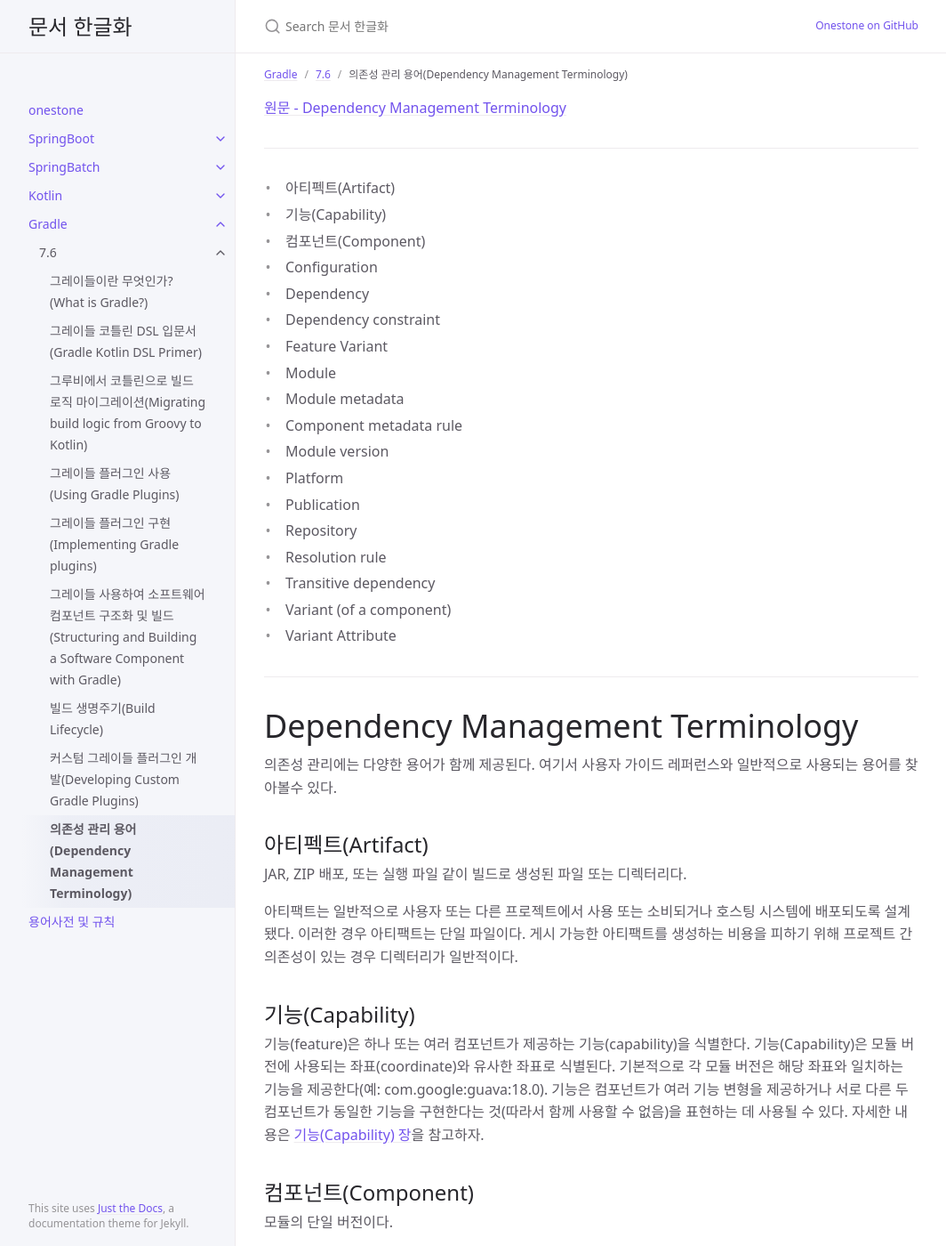
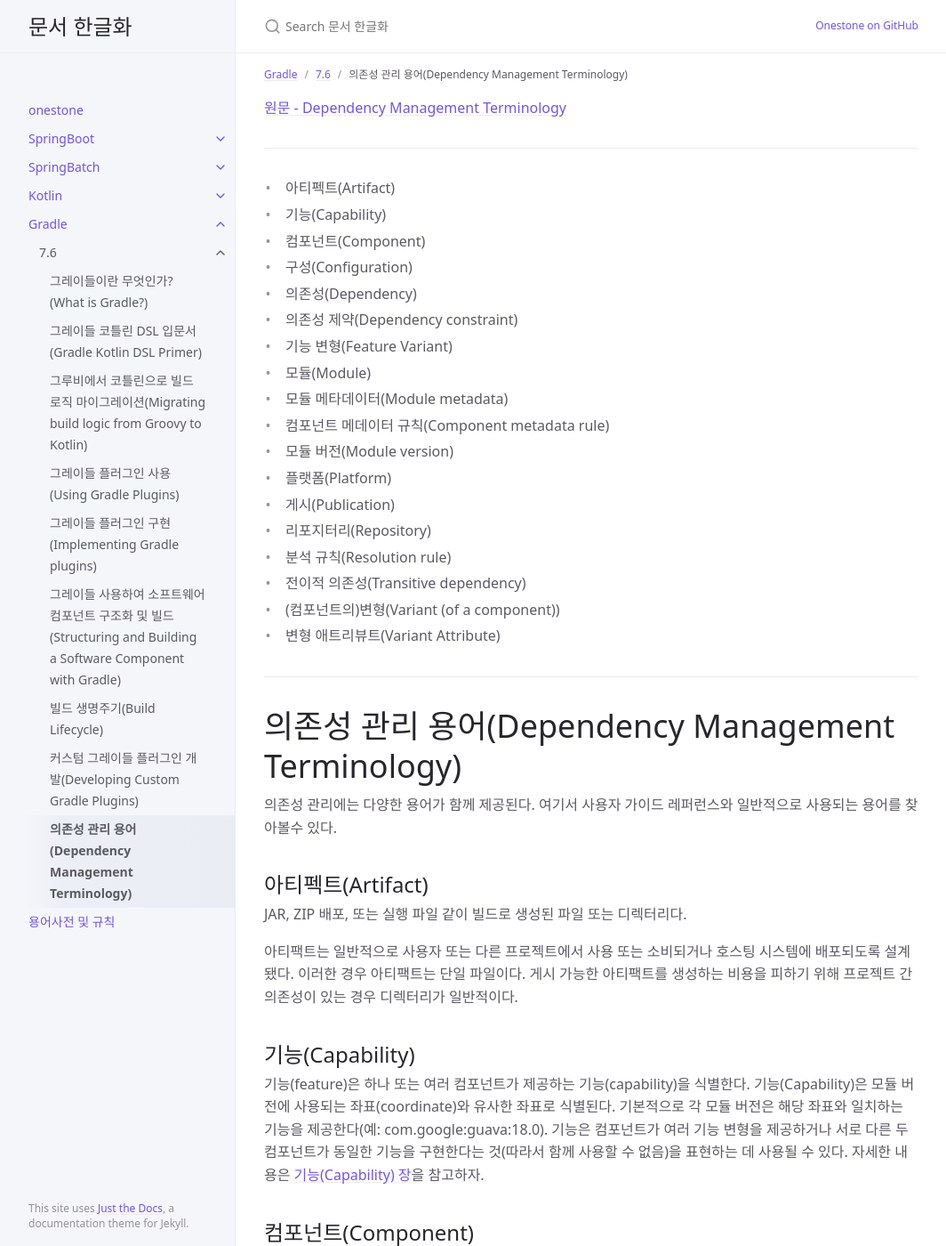
Before and after one commit to onestone9900/onestone9900.github.io, a Jekyll site: the page built from docs/gradle/7.6/9.terminology.md, in a window 1280 px wide and 1400 px high. Shown: the whole window at 89% size, without its empty margins (107-1171 px from the left). Built offline with Jekyll 4.4.1, drawn with Linux system fonts in a browser that asks for light colours.

Commit message:
docs: gradle - 의존성 관리 용어(Dependency Management Terminology) 제목 영문 병기

```diff
--- a/docs/gradle/7.6/9.terminology.md
+++ b/docs/gradle/7.6/9.terminology.md
@@ -13,26 +13,26 @@ nav_order: 10
 - 아티펙트(Artifact)
 - 기능(Capability)
 - 컴포넌트(Component)
-- Configuration
-- Dependency
-- Dependency constraint
-- Feature Variant
-- Module
-- Module metadata
-- Component metadata rule
-- Module version
-- Platform
-- Publication
-- Repository
-- Resolution rule
-- Transitive dependency
-- Variant (of a component)
-- Variant Attribute
+- 구성(Configuration)
+- 의존성(Dependency)
+- 의존성 제약(Dependency constraint)
+- 기능 변형(Feature Variant)
+- 모듈(Module)
+- 모듈 메타데이터(Module metadata)
+- 컴포넌트 메데이터 규칙(Component metadata rule)
+- 모듈 버전(Module version)
+- 플랫폼(Platform)
+- 게시(Publication)
+- 리포지터리(Repository)
+- 분석 규칙(Resolution rule)
+- 전이적 의존성(Transitive dependency)
+- (컴포넌트의)변형(Variant (of a component))
+- 변형 애트리뷰트(Variant Attribute)
 
 ***
 
 
-# Dependency Management Terminology
+# 의존성 관리 용어(Dependency Management Terminology)
 의존성 관리에는 다양한 용어가 함께 제공된다. 여기서 사용자 가이드 레퍼런스와 일반적으로 사용되는 용어를 찾아볼수 있다.
 
 
```
